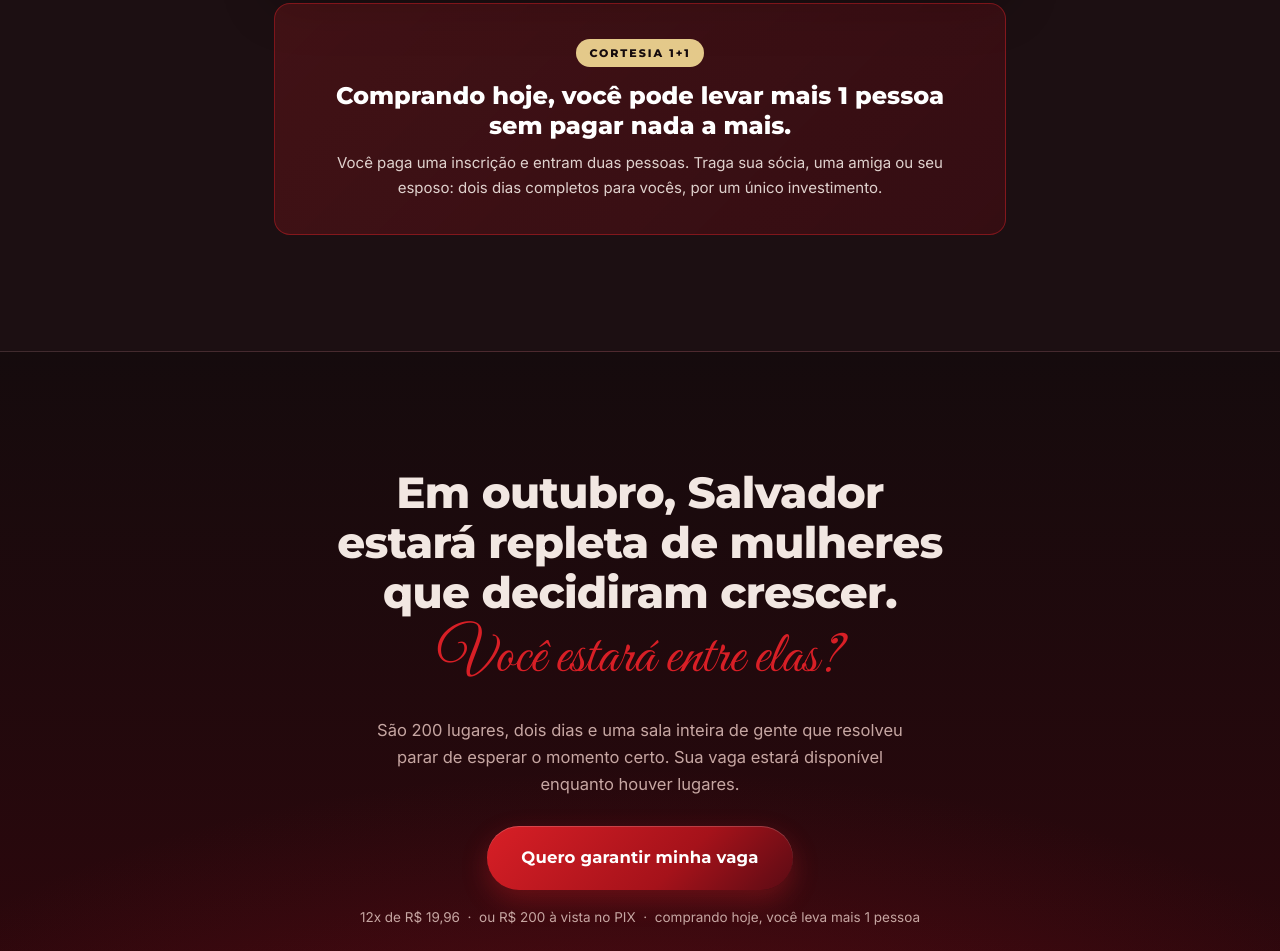
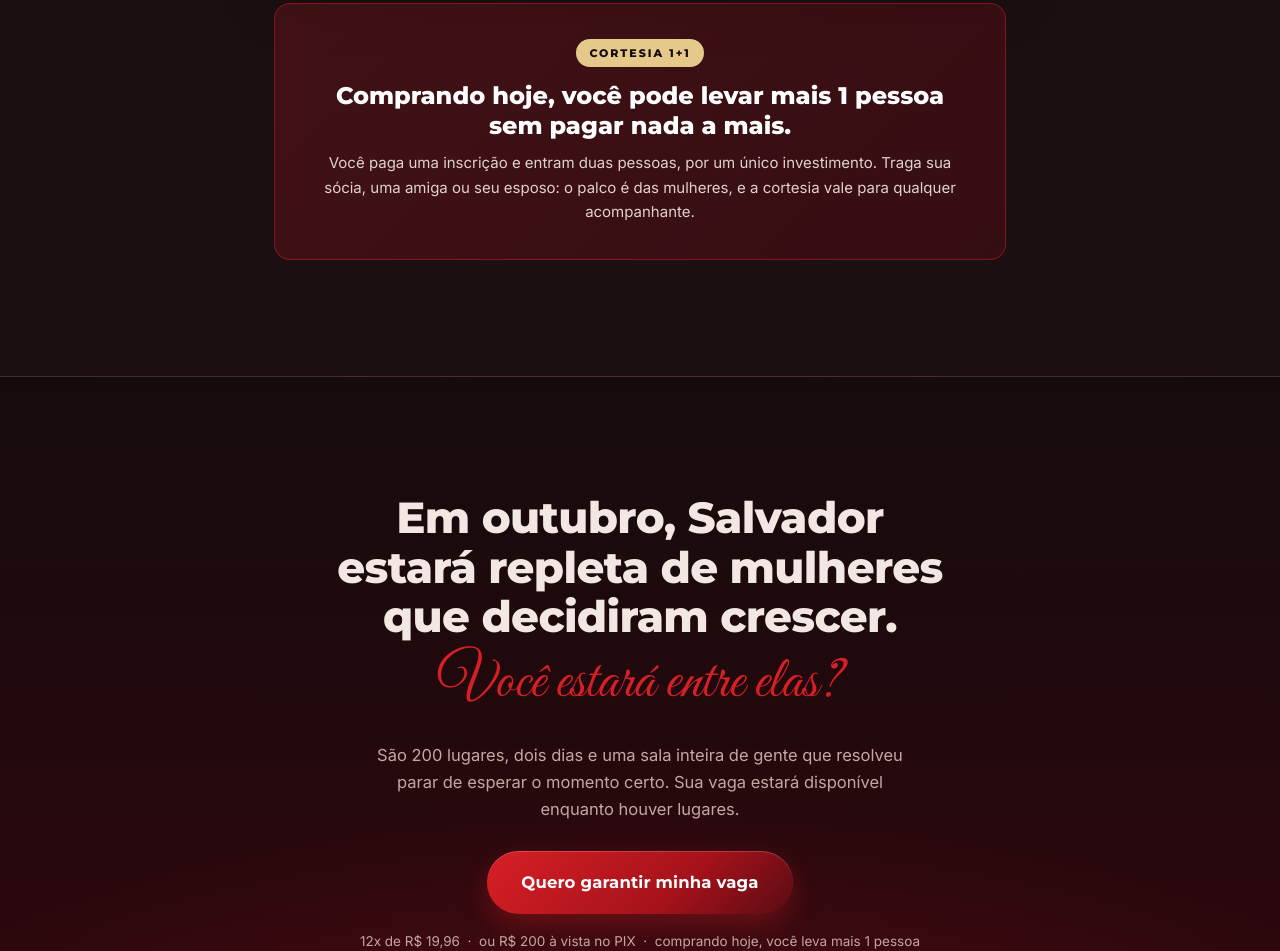
Before and after one commit to hhudsonoliveira/indelevelmulher, a plain HTML site: page index.html in a window 1280 px wide. Shown: the part 5454-6405 px from the top of the page. Drawn offline with Linux system fonts and the light colour scheme.

Commit message:
copy: deixa claro que o acompanhante da cortesia pode ser homem
Resolve a incoerencia apontada na revisao entre "200 mulheres
empreendedoras" e o convite ao esposo.

Co-Authored-By: Claude Opus 5 <noreply@anthropic.com>

```diff
--- a/index.html
+++ b/index.html
@@ -305,8 +305,9 @@
         <p class="bonus__tag">Cortesia 1+1</p>
         <h3 class="bonus__title">Comprando hoje, você pode levar mais 1 pessoa sem pagar nada a mais.</h3>
         <p class="bonus__text">
-          Você paga uma inscrição e entram duas pessoas. Traga sua sócia, uma amiga
-          ou seu esposo: dois dias completos para vocês, por um único investimento.
+          Você paga uma inscrição e entram duas pessoas, por um único investimento.
+          Traga sua sócia, uma amiga ou seu esposo: o palco é das mulheres, e a
+          cortesia vale para qualquer acompanhante.
         </p>
       </aside>
     </div>
```
